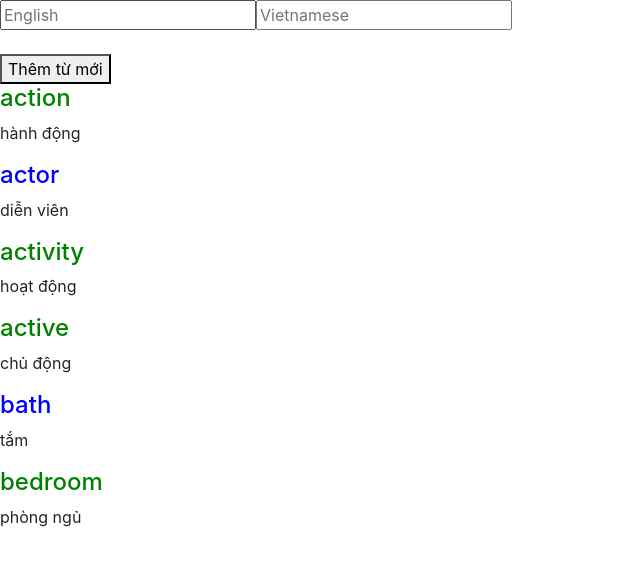
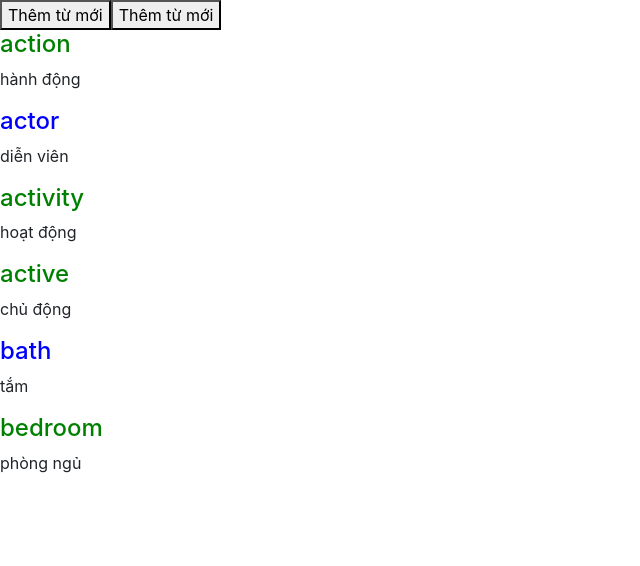
Before and after one commit to nvminhtu/AngularJS-Practices, an Angular app in the folder ng-pwa/: page / in a window 1280 px wide. Shown: the top 566 px of the page, without its empty margins (0-640 px from the left). Built offline with nearby package versions, Linux system fonts and the light colour scheme.

Commit message:
update show Form

```diff
--- a/ng-pwa/src/app/words/words.component.html
+++ b/ng-pwa/src/app/words/words.component.html
@@ -1,7 +1,12 @@
 
+<div *ngIf="isShowForm">
 <input type="text" placeholder="English" [(ngModel)]="newEn" />
 <input type="text" placeholder="Vietnamese" [(ngModel)]="newVn">
+
 <br><br>
+</div>
+
+<button (click)="isShowForm=true" *ngIf="!isShowForm">Thêm từ mới</button>
 <button (click)= "addWord();">Thêm từ mới</button>
 <div *ngFor="let word of arrWords">
   <h4 [ngStyle]="{ color: word.memorized ? 'green': 'blue' }">{{ word.en }}</h4>
--- a/ng-pwa/src/app/words/words.component.ts
+++ b/ng-pwa/src/app/words/words.component.ts
@@ -9,6 +9,7 @@
   // thuộc tính của component nên bỏ kiểu đi
   newVn = '';
   newEn = '';
+  isShowForm = false;
 
   arrWords = [
       { id: 1, en: 'action', vn: 'hành động', memorized: true },
@@ -31,7 +32,7 @@
       vn: this.newVn,
       memorized: false
     });
-
+    this.isShowForm = false;
     this.newEn = '';
     this.newVn = '';
   }
```
Also changed, not shown: 1 other file (tests, documents, lock files or other folders).
